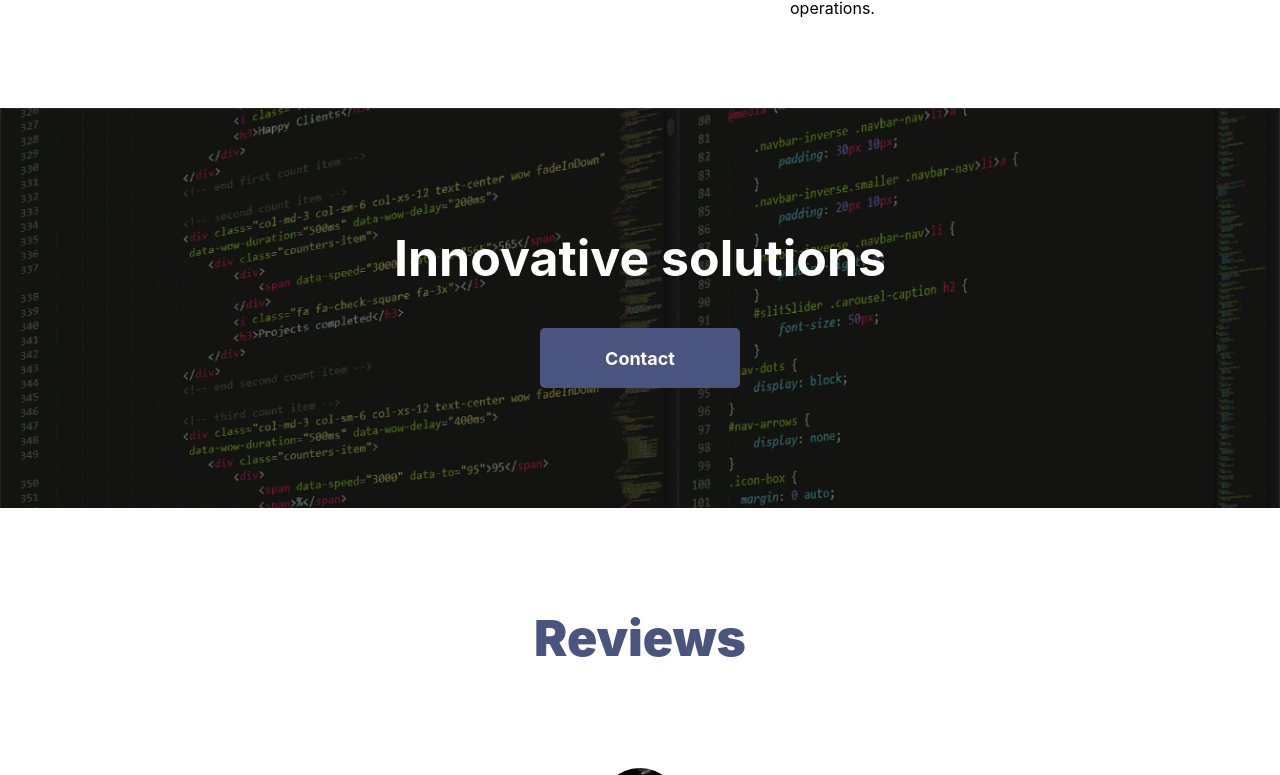
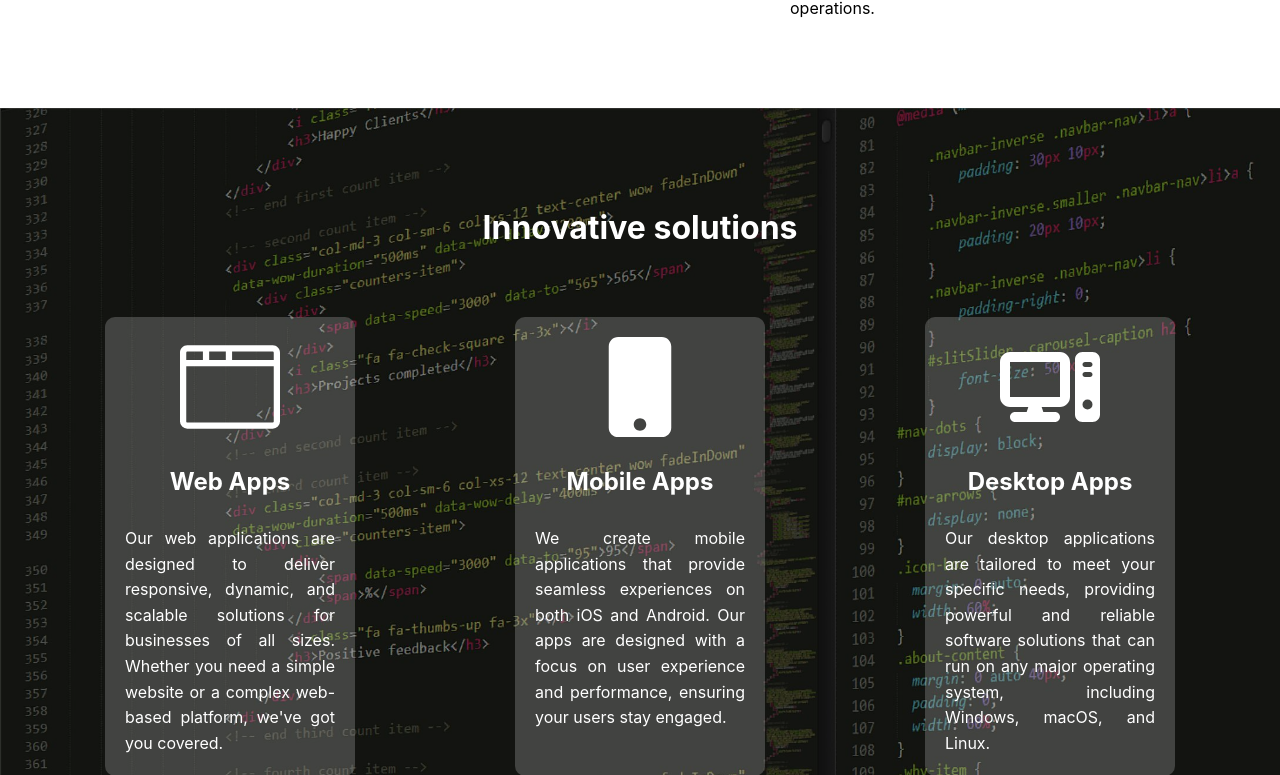
Before and after one commit to PotatoDoge/startup-website, a React (Create React App) app: page / in a window 1280 px wide. Shown: the part 2725-3500 px from the top of the page. Built offline with nearby package versions, Linux system fonts and the light colour scheme.

Commit message:
Add new solutions to banner

```diff
--- a/src/components/SolutionsBanner/SolutionsBanner.css
+++ b/src/components/SolutionsBanner/SolutionsBanner.css
@@ -1,5 +1,5 @@
 .solutions-banner {
-    height: 400px;
+    height: auto;
     background: url('../../assets/code.jpg');
     background-size: cover;
     position: relative;
@@ -14,39 +14,65 @@
     height: 100%;
     background-color: rgba(0, 0, 0, 0.5);
     z-index: 1;
-    top: 0;
-    left: 0;
 }
 
 .solutions-content {
     display: flex;
     flex-direction: column;
-    gap: 40px;
     justify-content: center;
     align-items: center;
-    height: 100%;
+    height: 80%;
     z-index: 2;
-    position: relative; /* Keep this above the overlay */
+    position: relative;
+    color: white;
+    text-align: center;
+}
+.solutions-content-cards{
+    display: flex;
+    flex-direction: column;
+    justify-content: center;
+    gap: 50px;
+    margin-top: 100px;
+    margin-bottom: 120px;
 }
 
-.solutions-content h1 {
-    font-size: 50px;
-    color: white;
+.solutions-cards {
+    display: flex;
+    gap: 160px;
+    margin-top: 20px;
 }
 
-.solutions-content button{
-    width: 200px;
-    height: 60px;
-    border: none;
-    border-radius: 5px;
-    background: #49557e;
-    font-size: 18px;
-    cursor: pointer;
+.card {
+    background-color: rgba(255, 255, 255, 0.2);
+    padding: 20px;
+    border-radius: 10px;
+    width: 250px;
+    text-align: center;
+    display: flex;
+    flex-direction: column;
+    align-items: center;
+    gap: 20px;
     transition: 0.3s;
-    color: white;
-    font-weight: bold;
 }
 
-.solutions-content button:hover{
-    background: #2a4081;
+.card:hover {
+    background-color: rgba(255, 255, 255, 0.3);
 }
+
+.card h2 {
+    font-size: 24px;
+    margin-bottom: 10px;
+    margin-top: 10px;
+}
+
+.card p {
+    font-size: 16px;
+    text-align: justify;
+    line-height: 1.6;
+}
+
+.card #icon {
+    color: white;
+    width: 100px;
+    height: auto;
+}
--- a/src/components/SolutionsBanner/SolutionsBanner.jsx
+++ b/src/components/SolutionsBanner/SolutionsBanner.jsx
@@ -1,15 +1,42 @@
 import React from 'react';
-import './SolutionsBanner.css'
+import './SolutionsBanner.css';
+import {FaComputer} from "react-icons/fa6";
+import {FaMobile} from "react-icons/fa";
+import {GoBrowser} from "react-icons/go";
 
 const SolutionsBanner = () => {
     return (
         <div className="solutions-banner">
             <div className="solutions-content">
-                <h1>Innovative solutions</h1>
-                <button>Contact</button>
+                <div className="solutions-content-cards">
+                    <h1>Innovative solutions</h1>
+                    <div className="solutions-cards">
+                        <div className="card">
+                            <GoBrowser id={"icon"}/>
+                            <h2>Web Apps</h2>
+                            <p>Our web applications are designed to deliver responsive, dynamic, and scalable solutions
+                                for businesses of all sizes. Whether you need a simple website or a complex web-based
+                                platform, we've got you covered.</p>
+                        </div>
+                        <div className="card">
+                            <FaMobile id="icon"/>
+                            <h2>Mobile Apps</h2>
+                            <p>We create mobile applications that provide seamless experiences on both iOS and Android.
+                                Our apps are designed with a focus on user experience and performance, ensuring your
+                                users stay engaged.</p>
+                        </div>
+                        <div className="card">
+                            <FaComputer id="icon"/>
+                            <h2>Desktop Apps</h2>
+                            <p>Our desktop applications are tailored to meet your specific needs, providing powerful and
+                                reliable software solutions that can run on any major operating system, including
+                                Windows, macOS, and Linux.</p>
+                        </div>
+                    </div>
+                </div>
             </div>
         </div>
-    )
+    );
 }
 
 export default SolutionsBanner;
```
